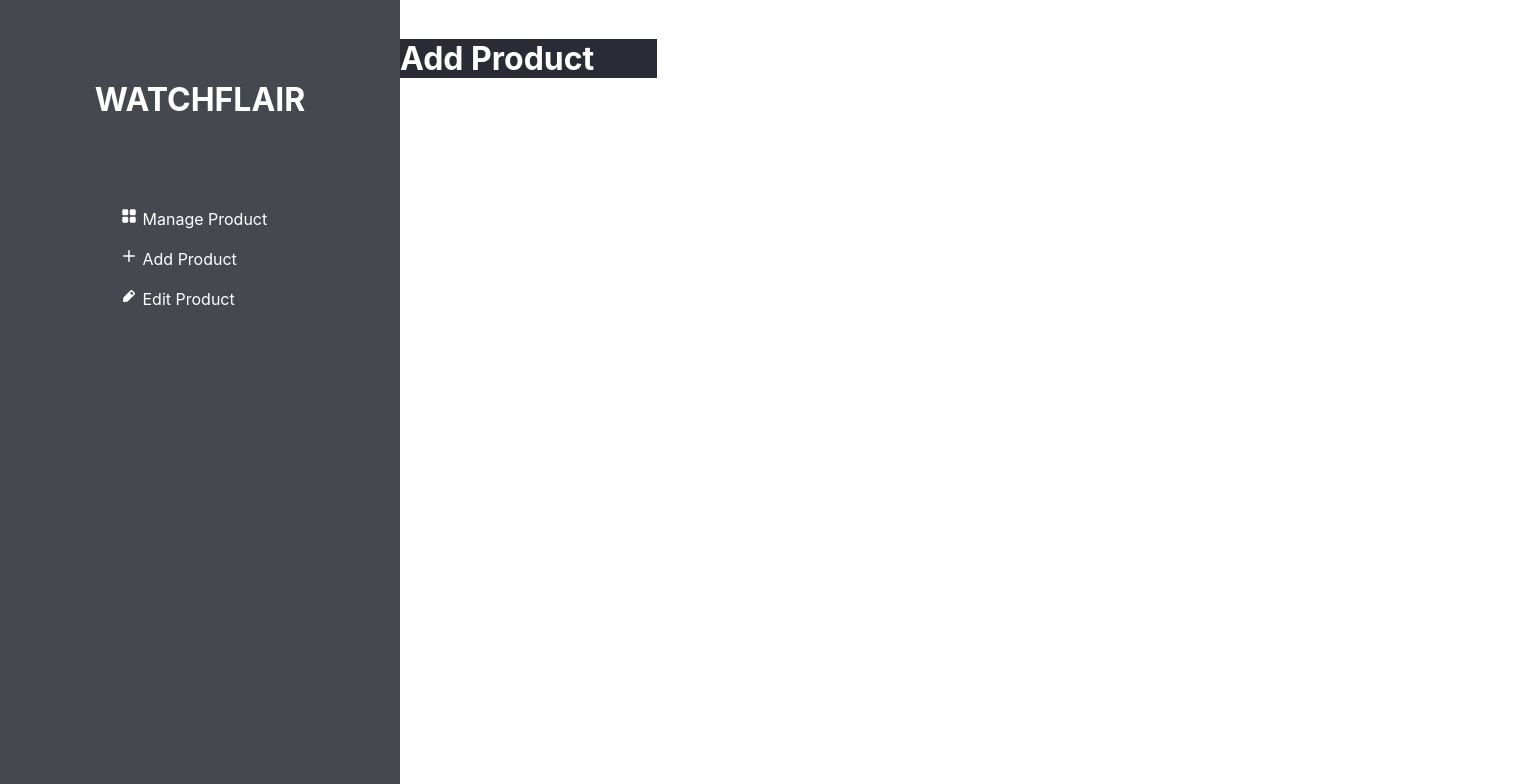
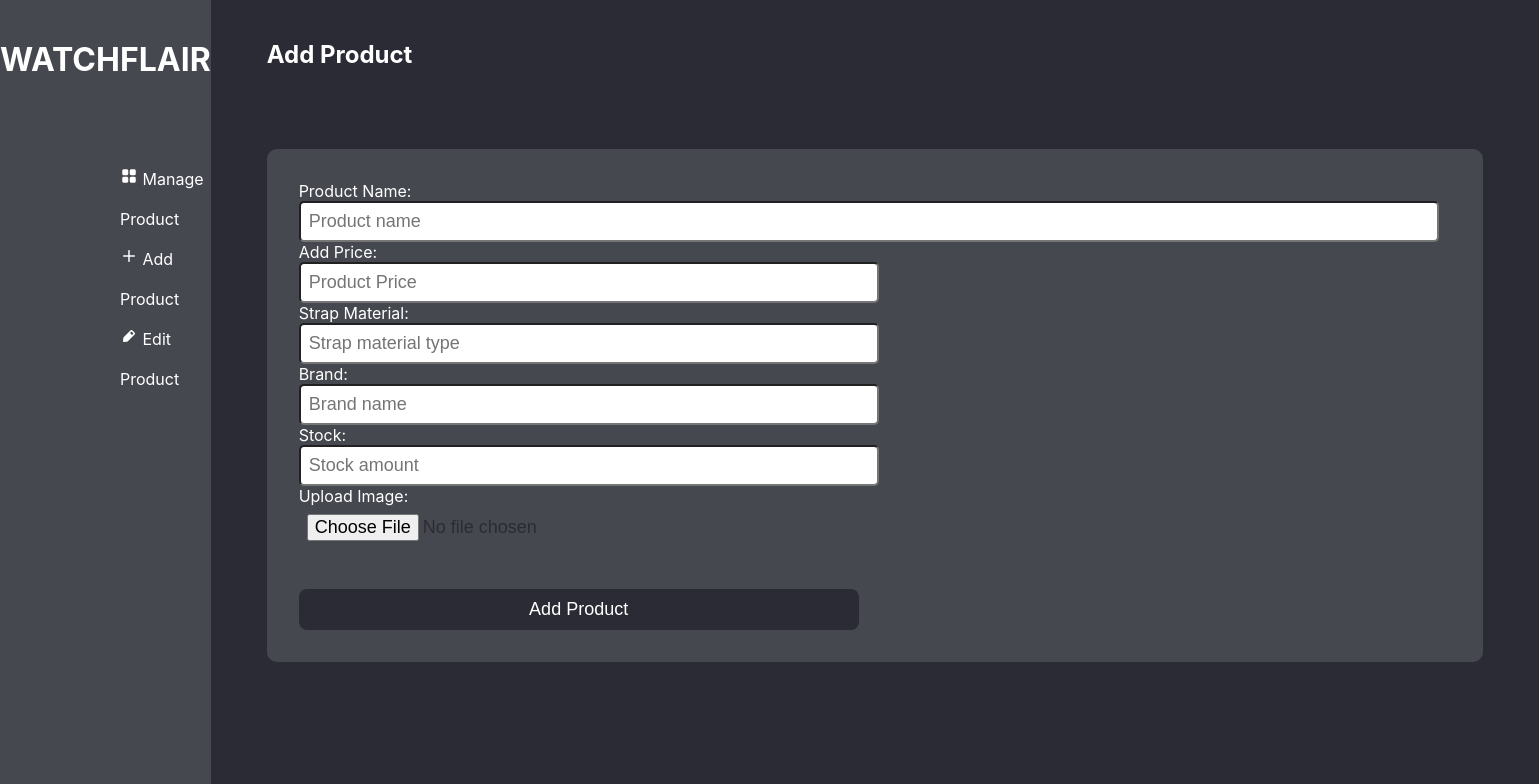
Before and after one commit to SMMainulHasan/watch-flair-client, a React (Create React App) app: page /admin in a window 1280 px wide. Shown: the top 784 px of the page, 1539 px wide, since content can reach past the window. Built offline with nearby package versions, Linux system fonts and the light colour scheme.

Commit message:
form added

```diff
--- a/package.json
+++ b/package.json
@@ -8,6 +8,7 @@
     "@testing-library/user-event": "^12.8.3",
     "react": "^17.0.2",
     "react-dom": "^17.0.2",
+    "react-hook-form": "^6.15.5",
     "react-router-dom": "^5.2.0",
     "react-scripts": "4.0.3",
     "web-vitals": "^1.1.1"
--- a/src/components/AddProduct/AddProduct.css
+++ b/src/components/AddProduct/AddProduct.css
@@ -1,3 +1,28 @@
 .add-product{
     background-color: #2B2B35;
+    height: 120vh;
+    width: 166vh;
 }
+.add-product h2{
+    margin-left: 7vh;
+    padding-top: 5vh;
+}
+input{
+    color: #2B2B35;
+    padding: 1vh;
+    width: 70vh;
+    font-size: 18px;
+    border-radius: 5px;
+}
+.name-input{
+    width: 140vh;
+}
+.addProduct-form{
+    margin: 10vh 7vh;
+    padding: 4vh;
+    border-radius: 10px;
+    background-color: #464850;
+}
+.add-btn{
+    color: white;
+}
--- a/src/components/AddProduct/AddProduct.js
+++ b/src/components/AddProduct/AddProduct.js
@@ -1,11 +1,35 @@
 import React from 'react';
 import './AddProduct.css'
+import { useForm } from "react-hook-form";
 
 
 const AddProduct = () => {
+    const { register, handleSubmit, watch, errors } = useForm();
+  const onSubmit = data => console.log(data);
+
+  console.log(watch("example")); // watch input value by passing the name of it
     return (
         <div className="add-product">
-            <h1>Add Product</h1>
+            <h2>Add Product</h2>
+            {/* "handleSubmit" will validate your inputs before invoking "onSubmit" */}
+            <form className="addProduct-form" onSubmit={handleSubmit(onSubmit)}>
+                <label htmlFor="">Product Name:</label><br/>
+                <input className="name-input" name="example" placeholder="Product name" ref={register} /><br/>
+                <label htmlFor="">Add Price:</label><br/>
+                <input name="exampleRequired" placeholder="Product Price"/> <br/>
+                <label htmlFor="">Strap Material:</label><br/>
+                <input name="exampleRequired" placeholder="Strap material type"/> <br/>
+                <label htmlFor="">Brand:</label><br/>
+                <input name="exampleRequired" placeholder="Brand name"/> <br/>
+                <label htmlFor="">Stock:</label><br/>
+                <input name="exampleRequired" placeholder="Stock amount"/> <br/>
+                <label htmlFor="">Upload Image:</label><br/>
+                <input name="exampleRequired" type='file'  ref={register({ required: true })}/> <br/>
+                {errors.exampleRequired && <span>This field is required</span>}
+                <br/>
+                <br/>
+                <input className="buy-btn add-btn" type="Submit"  value="Add Product"/>
+            </form>
         </div>
     );
 };
--- a/src/components/Admin/Admin.css
+++ b/src/components/Admin/Admin.css
@@ -1,11 +1,11 @@
 .admin-options{
     background-color: #464850;
     width: 50vh;
-    height: 100vh;
+    height: 120vh;
 }
 .admin-options h1{
     text-align: center;
-    padding-top: 10vh;
+    padding-top: 5vh;
     margin-bottom: 10vh;
 }
 .admin-options p{
--- a/src/components/Admin/Admin.js
+++ b/src/components/Admin/Admin.js
@@ -1,5 +1,5 @@
 import React from 'react';
-import { Link } from 'react-router-dom';
+import { Link, useLocation } from 'react-router-dom';
 import './Admin.css';
 import manage from '../../icons/grid 1.png';
 import add from '../../icons/plus 1.png';
@@ -8,17 +8,21 @@
 import ManageProduct from '../ManageProduct/ManageProduct';
 
 const Admin = () => {
+    const location = useLocation();
     return (
         <div className="admin-container">
             <div className="admin-options">
                 <h1>WATCHFLAIR</h1>
-                <p><Link to="/admin/manageProduct"> <img src={manage} alt=""/> Manage Product</Link></p>
-                <p><Link to="/admin/addProduct"> <img src={add} alt=""/> Add Product</Link></p>
-                <p><Link to="/admin/editProduct"> <img src={edit} alt=""/> Edit Product</Link></p>
+                <p><Link to="/admin/manageProduct"> <img src={manage} alt="" /> Manage Product</Link></p>
+                <p><Link to="/admin/addProduct"> <img src={add} alt="" /> Add Product</Link></p>
+                <p><Link to="/admin/editProduct"> <img src={edit} alt="" /> Edit Product</Link></p>
             </div>
             <div className="option-field">
-                <ManageProduct />
-                <AddProduct />
+                {
+                    location.pathname === "/admin/manageProduct" ?
+                        <ManageProduct /> :
+                        <AddProduct />
+                }
             </div>
         </div>
     );
--- a/src/components/ManageProduct/ManageProduct.js
+++ b/src/components/ManageProduct/ManageProduct.js
@@ -1,4 +1,5 @@
 import React from 'react';
+import './ManageProduct.css'
 
 const ManageProduct = () => {
     return (
```
Also changed, not shown: 1 other file (tests, documents, lock files or other folders).
